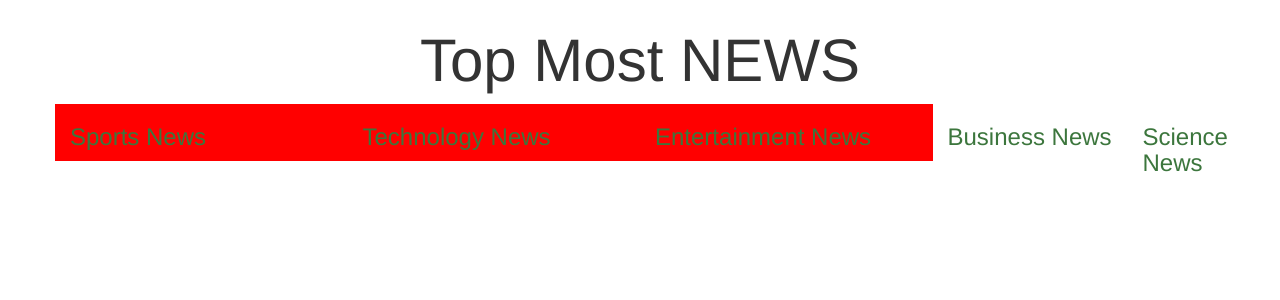
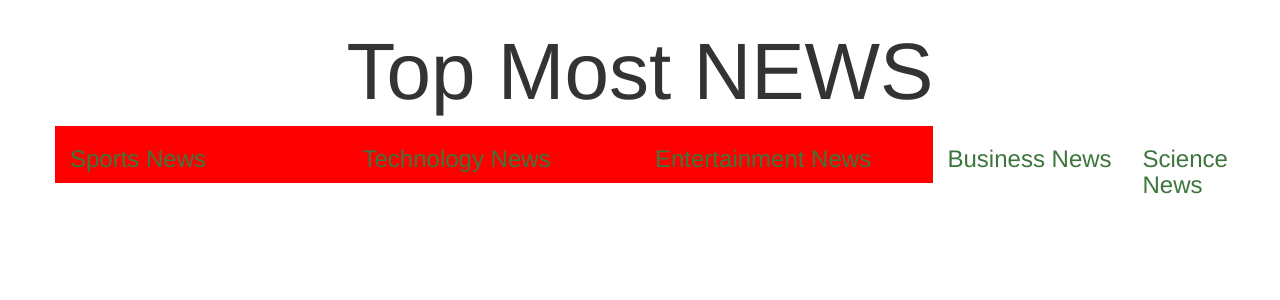
Before and after one commit to ronnieoginga/News-Highlight, a Flask app: template app/templates/index.html in a window 1280 px wide. Shown: the part 52-352 px from the top of the page. Run offline with Flask 2, Linux system fonts and the light colour scheme; the template is opened without the code that fills it, so the values that code supplies are empty; some libraries are stand-ins or nearby versions.

Commit message:
index.html update

```diff
--- a/app/templates/index.html
+++ b/app/templates/index.html
@@ -19,7 +19,7 @@
     <body>
     {% block content %}
     <div class="container" style= "padding-top:60px;">
-   <h1 style="font-size:60px; text-align:center;">Top Most NEWS</h1>
+   <h1 style="font-size:80px; text-align:center;">Top Most NEWS</h1>
 <!-- general source section  -->
 <div class="row">
       <div class="col-md-3">
```
